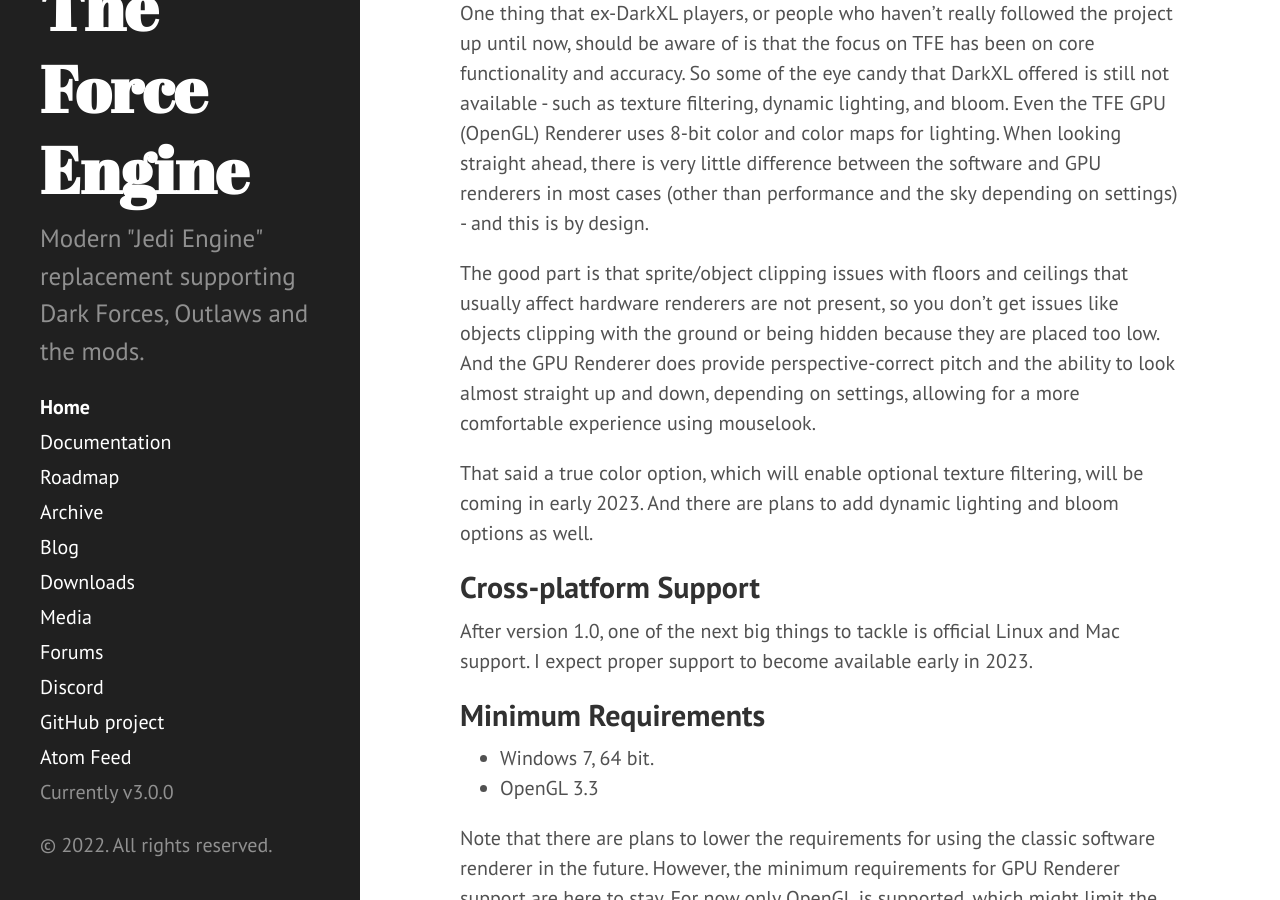
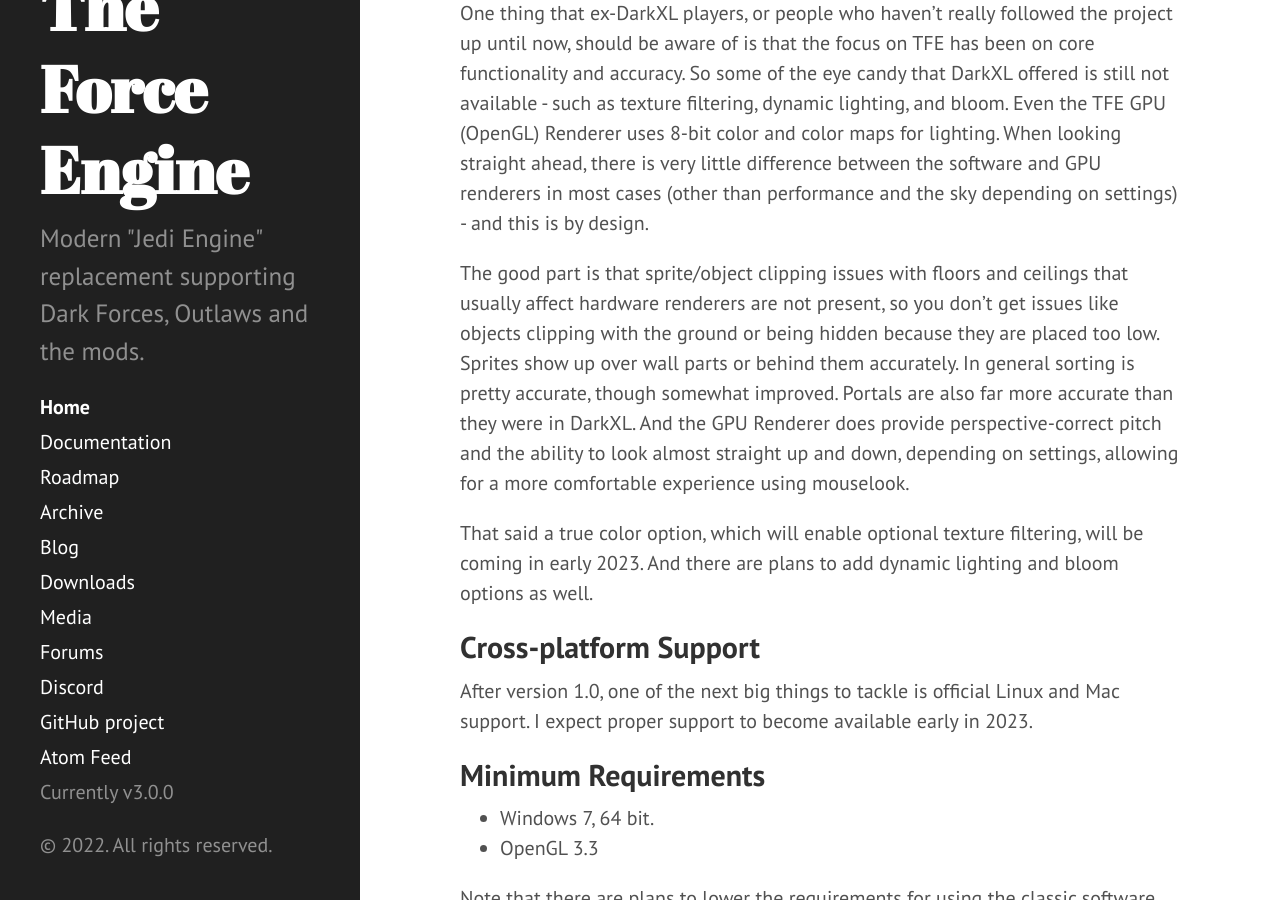
Before and after one commit to TheForceEngine/TheForceEngine.github.io, a Jekyll site: the page built from index.md, in a window 1280 px wide and 900 px high, scrolled down 2070 px. Built offline with Jekyll 4.4.1, drawn with Linux system fonts in a browser that asks for light colours.

Commit message:
Update index.md

```diff
--- a/index.md
+++ b/index.md
@@ -32,7 +32,7 @@
 ## Upcoming Graphical Features
 One thing that ex-DarkXL players, or people who haven't really followed the project up until now, should be aware of is that the focus on TFE has been on core functionality and accuracy. So some of the eye candy that DarkXL offered is still not available - such as texture filtering, dynamic lighting, and bloom. Even the TFE GPU (OpenGL) Renderer uses 8-bit color and color maps for lighting. When looking straight ahead, there is very little difference between the software and GPU renderers in most cases (other than performance and the sky depending on settings) - and this is by design.
 
-The good part is that sprite/object clipping issues with floors and ceilings that usually affect hardware renderers are not present, so you don't get issues like objects clipping with the ground or being hidden because they are placed too low. And the GPU Renderer does provide perspective-correct pitch and the ability to look almost straight up and down, depending on settings, allowing for a more comfortable experience using mouselook.
+The good part is that sprite/object clipping issues with floors and ceilings that usually affect hardware renderers are not present, so you don't get issues like objects clipping with the ground or being hidden because they are placed too low. Sprites show up over wall parts or behind them accurately. In general sorting is pretty accurate, though somewhat improved. Portals are also far more accurate than they were in DarkXL. And the GPU Renderer does provide perspective-correct pitch and the ability to look almost straight up and down, depending on settings, allowing for a more comfortable experience using mouselook.
 
 That said a true color option, which will enable optional texture filtering, will be coming in early 2023. And there are plans to add dynamic lighting and bloom options as well.
 
```
